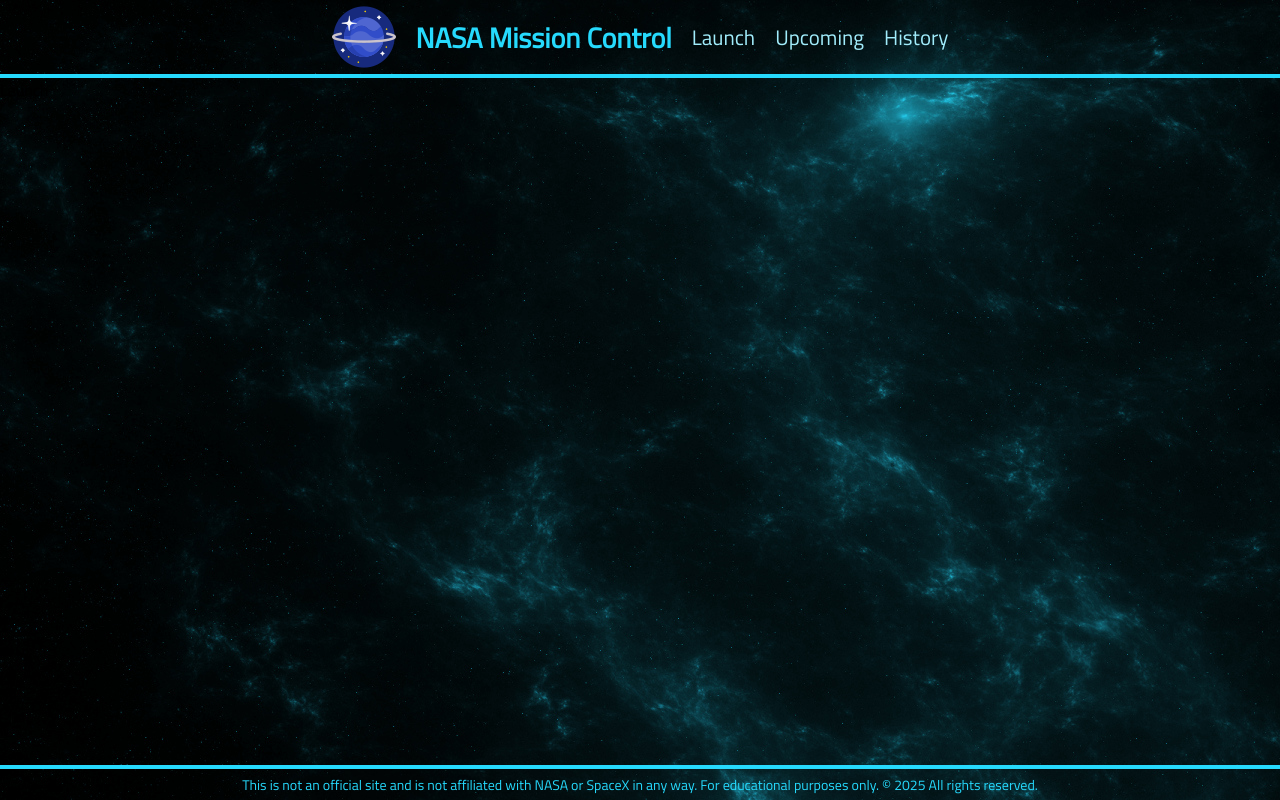
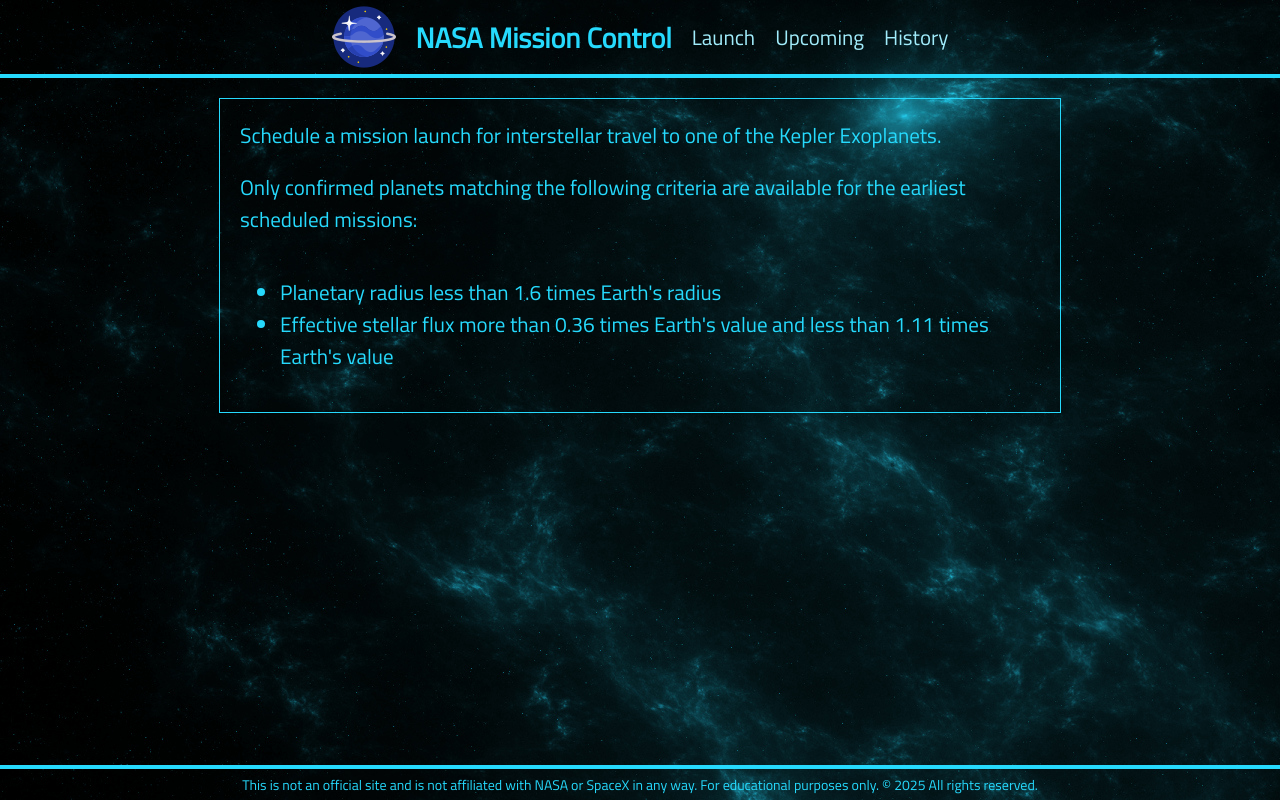
Before and after one commit to max-zviahintsev/nasa-mission-control, a React (Vite) app in the folder client/: page / in a window 1280 px wide. Built offline with nearby package versions, Linux system fonts and the light colour scheme.

Commit message:
Add text section to the Launch page

```diff
--- a/client/src/pages/launch/Launch.tsx
+++ b/client/src/pages/launch/Launch.tsx
@@ -1,3 +1,26 @@
+import { Wrapper, Paragraph, List } from './StyledComponents'
 export default function Launch() {
-  return <div>Launch</div>
+  return (
+    <div>
+      <Wrapper>
+        <Paragraph>
+          Schedule a mission launch for interstellar travel to one of the Kepler
+          Exoplanets.
+        </Paragraph>
+        <Paragraph>
+          Only confirmed planets matching the following criteria are available
+          for the earliest scheduled missions:
+        </Paragraph>
+        <Paragraph>
+          <List>
+            <li>Planetary radius less than 1.6 times Earth's radius</li>
+            <li>
+              Effective stellar flux more than 0.36 times Earth's value and less
+              than 1.11 times Earth's value
+            </li>
+          </List>
+        </Paragraph>
+      </Wrapper>
+    </div>
+  )
 }
--- /dev/null
+++ b/client/src/pages/launch/StyledComponents.ts
@@ -0,0 +1,18 @@
+import styled from '@emotion/styled'
+
+export const Wrapper = styled.main`
+  display: flex;
+  flex-direction: column;
+  width: 800px;
+  margin: 20px auto;
+  padding: 20px;
+  border: 1px solid var(--main);
+  font-size: 21px;
+  color: var(--main);
+`
+export const Paragraph = styled.p`
+  margin: 0 0 20px 0;
+`
+export const List = styled.ul`
+  margin-bottom: 0;
+`
```
